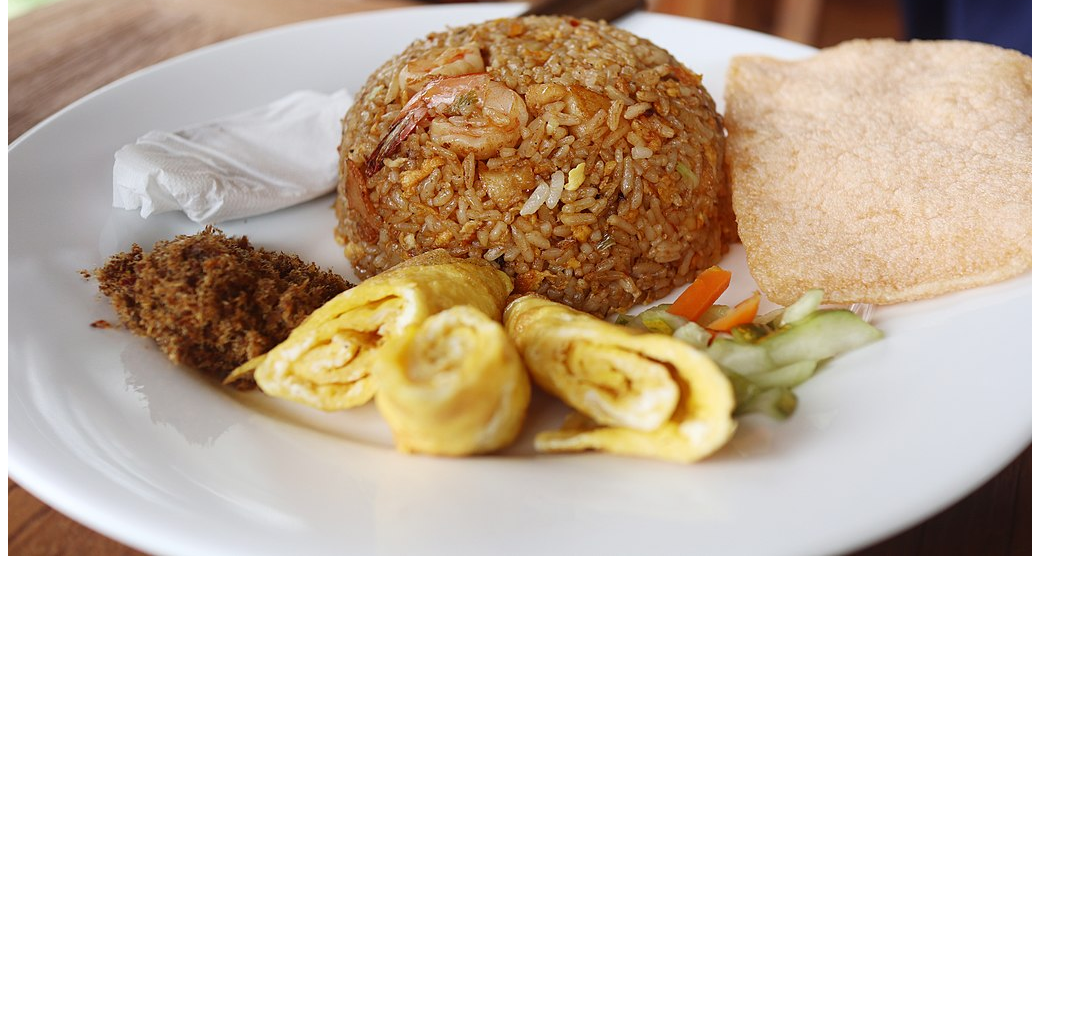
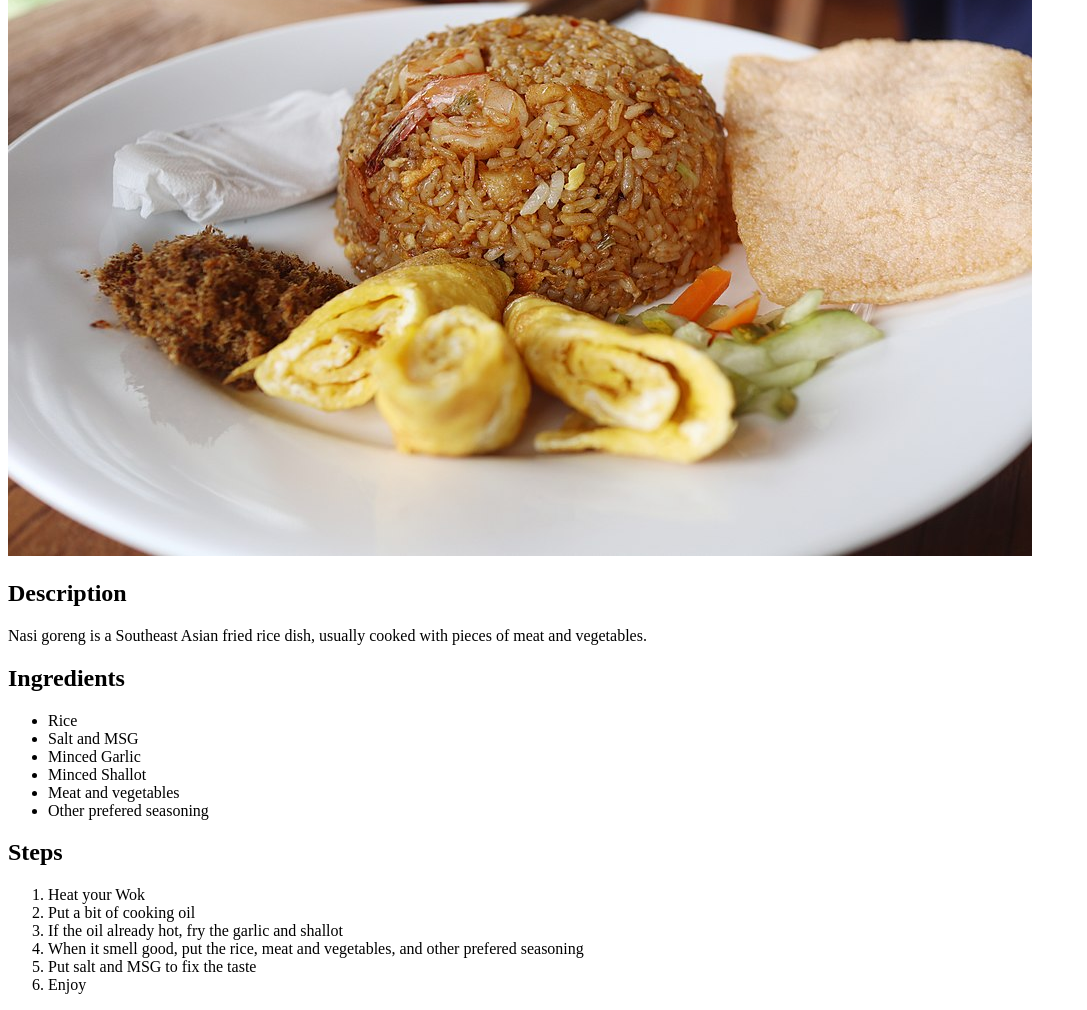
Before and after one commit to Elsena93/odin-recipes, a plain HTML site: page recipes/nasi-goreng.html in a window 1280 px wide. Shown: the part 207-1217 px from the top of the page, without its empty margins (0-1087 px from the left). Before the commit the page ends 800 px from the top, so only its background shows below. Drawn offline with Linux system fonts and the light colour scheme.

Commit message:
Add ingredients and steps on recipes page

```diff
--- a/recipes/nasi-goreng.html
+++ b/recipes/nasi-goreng.html
@@ -9,5 +9,27 @@
 <body>
     <h1>Nasi Goreng</h1>
     <img src="../images/nasi-goreng.jpg" alt="Nasi Goreng">
+    <h2>Description</h2>
+        <p>
+            Nasi goreng is a Southeast Asian fried rice dish, usually cooked with pieces of meat and vegetables.
+        </p>
+    <h2>Ingredients</h2>
+        <ul>
+            <li>Rice</li>
+            <li>Salt and MSG</li>
+            <li>Minced Garlic</li>
+            <li>Minced Shallot</li>
+            <li>Meat and vegetables</li>
+            <li>Other prefered seasoning</li>
+        </ul>
+    <h2>Steps</h2>
+        <ol>
+            <li>Heat your Wok</li>
+            <li>Put a bit of cooking oil</li>
+            <li>If the oil already hot, fry the garlic and shallot</li>
+            <li>When it smell good, put the rice, meat and vegetables, and other prefered seasoning</li>
+            <li>Put salt and MSG to fix the taste</li>
+            <li>Enjoy</li>
+        </ol>
 </body>
 </html>
```
Also changed, not shown: recipes/beef-rendang.html (+20 -0 lines), recipes/chicken-satay.html (+19 -0 lines).
